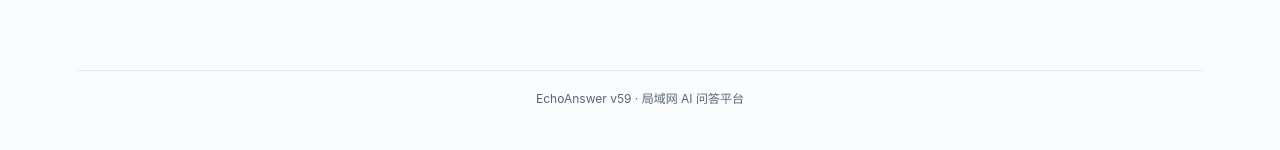
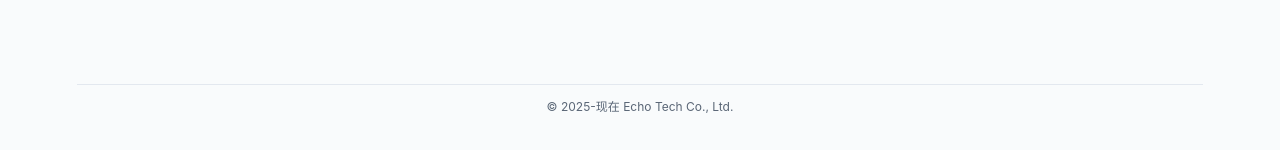
Before and after one commit to lxz946786639/qa-mini, a Vue app in the folder web/: page / in a window 1280 px wide. Shown: the part 3022-3172 px from the top of the page. Built offline with nearby package versions, Linux system fonts and the light colour scheme; no server answers.

Commit message:
feat: 首页页脚改版权行并降低高度占用（P8.17：© 2025-现在 Echo Tech Co., Ltd.）

```diff
--- a/web/src/landing.css
+++ b/web/src/landing.css
@@ -447,10 +447,11 @@
 
 /* ---------- 页脚（P8.3：位于末区块内，底部对齐） ---------- */
 .lp-foot {
-  padding: 18px 16px 22px; text-align: center;
+  /* P8.17：文案换版权行 + 降低高度占用 */
+  padding: 12px 16px 14px; text-align: center;
   color: var(--lp-dim); font-size: 12px;
   border-top: 1px solid var(--lp-border);
-  margin-top: clamp(36px, 6vh, 72px);
+  margin-top: clamp(18px, 3.5vh, 40px);
 }
 
 /* ---------- 滚动渐入（IO 添加 .lp-in；无 IO 时 JS 直接加类） ---------- */
--- a/web/src/views/Landing.vue
+++ b/web/src/views/Landing.vue
@@ -589,7 +589,7 @@ onBeforeUnmount(() => {
           <a class="lp-btn lp-btn-soft" href="/doc/03-部署说明.md">查看部署文档</a>
         </div>
         </div>
-        <footer class="lp-foot">EchoAnswer v59 · 局域网 AI 问答平台</footer>
+        <footer class="lp-foot">© 2025-现在 Echo Tech Co., Ltd.</footer>
       </section>
     </main>
 
```
Also changed, not shown: 21 other files (tests, documents, lock files or other folders).
